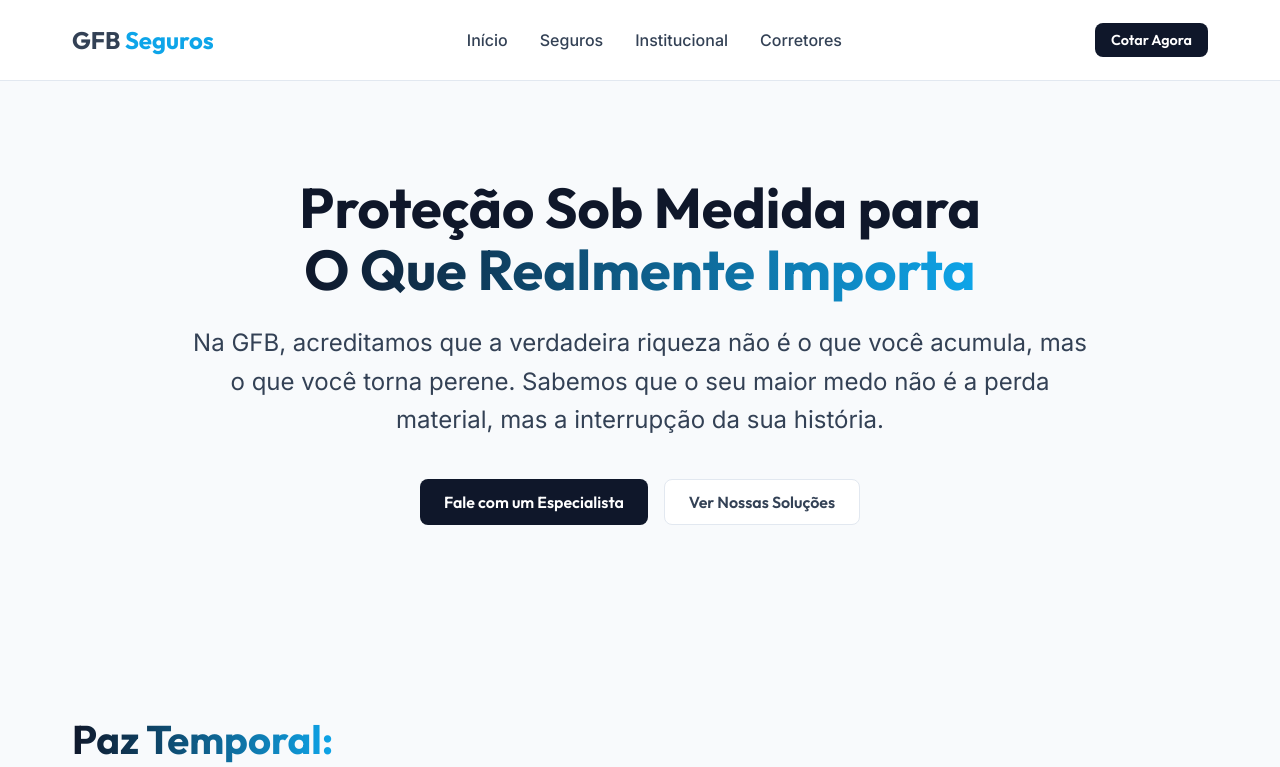
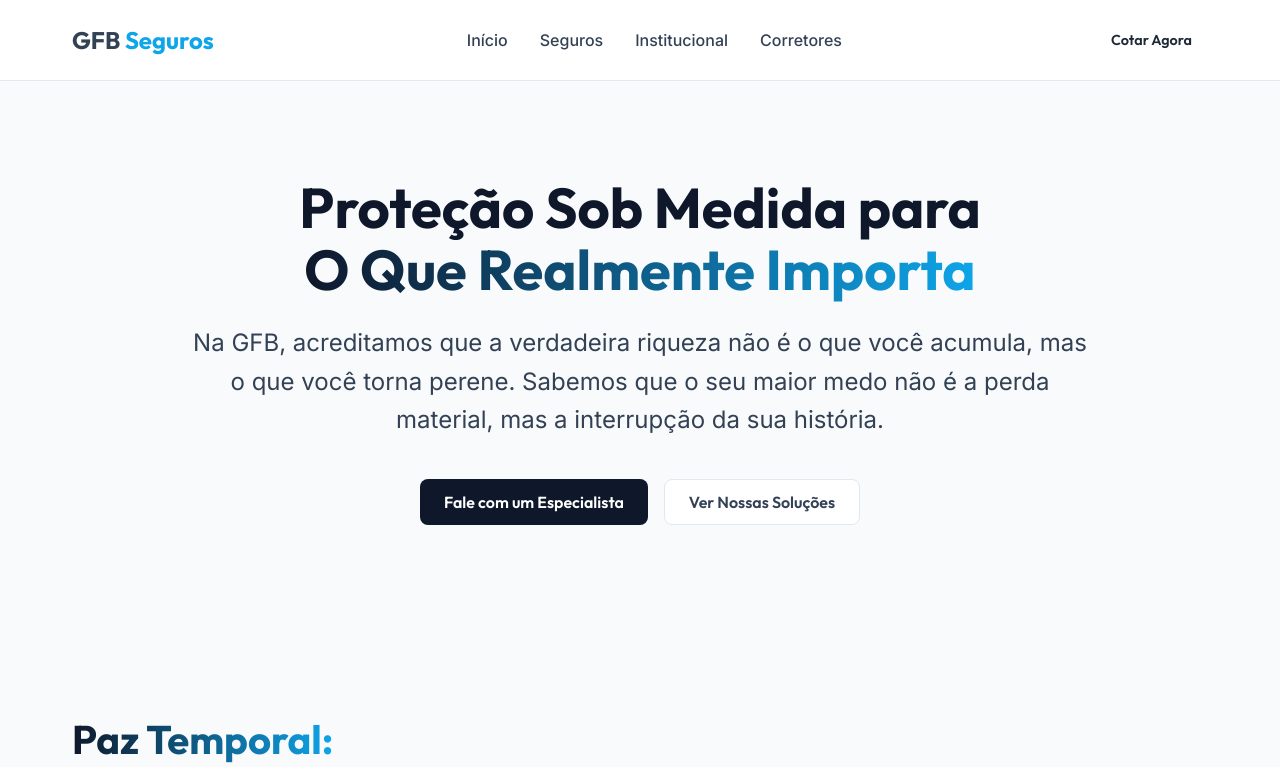
Before and after one commit to romuloprcoficial-debug/gfb, a Next.js app: page / in a window 1280 px wide. Shown: the top 767 px of the page. Built offline with nearby package versions, Linux system fonts and the light colour scheme.

Commit message:
Alterando botão do cabeçalho

```diff
--- a/src/components/layout/Header.tsx
+++ b/src/components/layout/Header.tsx
@@ -33,9 +33,9 @@ export default function Header() {
 
                 {/* CTA */}
                 <div>
-                    <Link href="https://wa.me/5562981364197" target="_blank" className="btn btn-primary" style={{ padding: '0.5rem 1rem', fontSize: '0.9rem' }}>
+                    <a href="https://wa.me/5562981364197" target="_blank" rel="noopener noreferrer" className="btn" style={{ padding: '0.5rem 1rem', fontSize: '0.9rem', backgroundColor: '#A3E635 !important', color: '#1f2937', fontWeight: 600 }}>
                         Cotar Agora
-                    </Link>
+                    </a>
                 </div>
             </div>
         </header>
```
